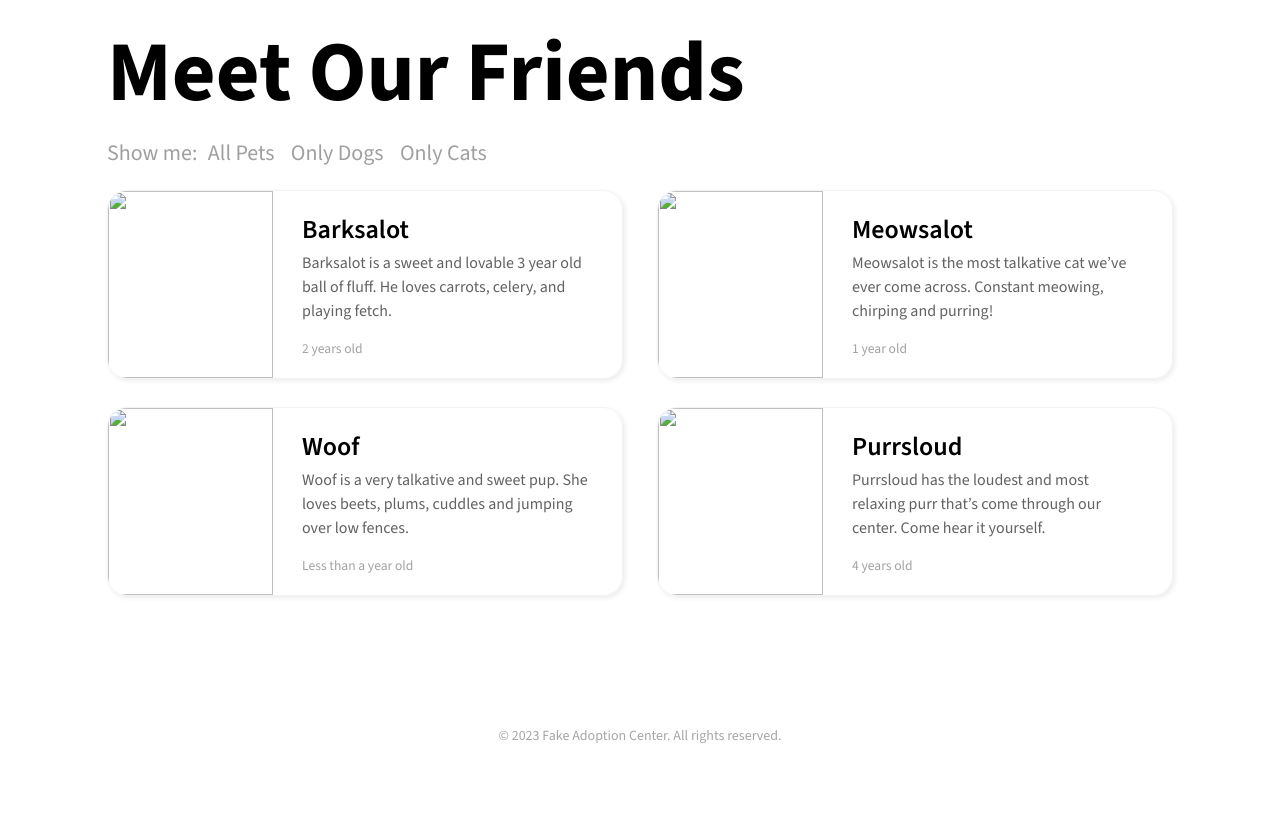
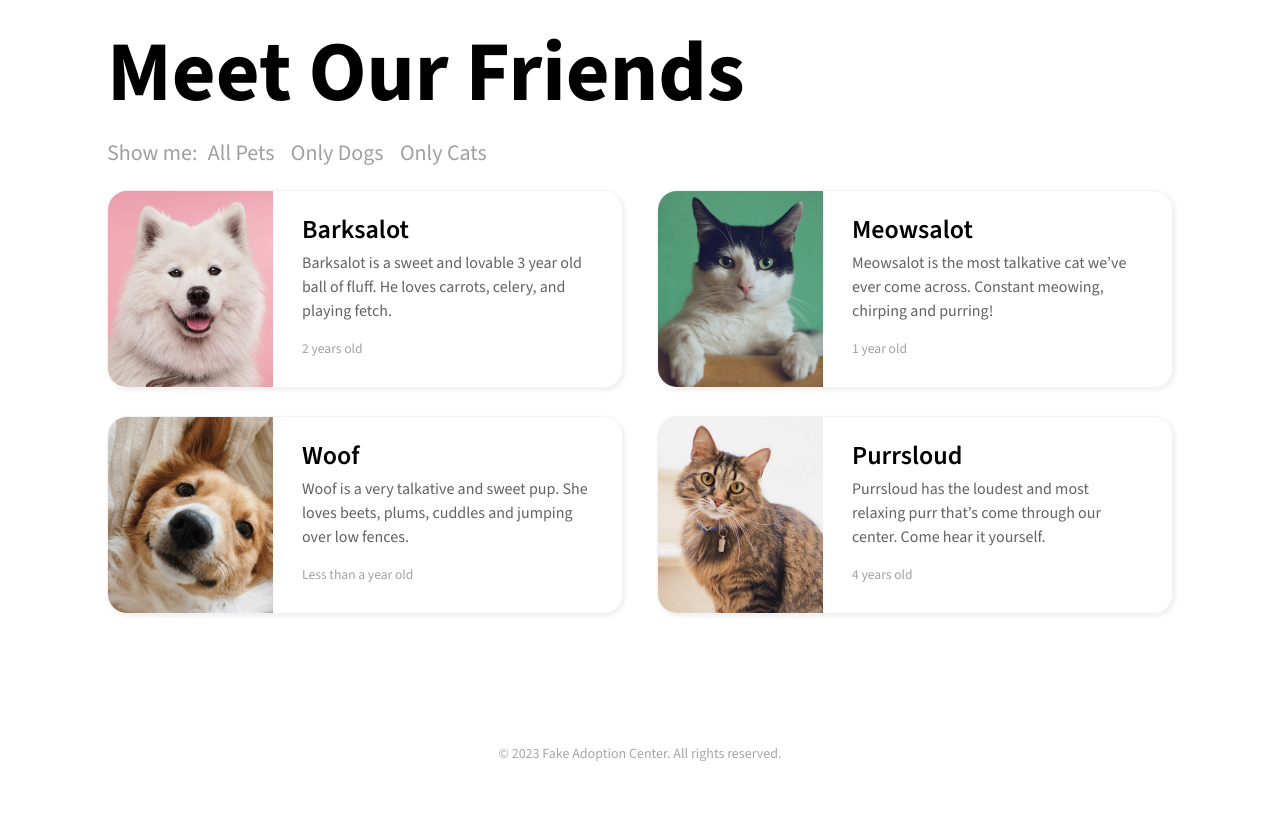
Before and after one commit to ezrathon/pet-adoption, a plain HTML site: page index.html in a window 1280 px wide. Shown: the part 1152-1980 px from the top of the page. Drawn offline with nearby package versions, Linux system fonts and the light colour scheme; the site is published under a folder, as on GitHub Pages, so addresses that start at the root find nothing.

Commit message:
Second commit

```diff
--- a/index.html
+++ b/index.html
@@ -111,7 +111,7 @@
             </div>
 
             <div class="pet-card-photo">
-              <img src="/images/dog1.jpg" alt="">
+              <img src="images/dog1.jpg" alt="">
             </div>
 
           </div>
@@ -125,7 +125,7 @@
             </div>
 
             <div class="pet-card-photo">
-              <img src="/images/cat1.jpg" alt="">
+              <img src="images/cat1.jpg" alt="">
             </div>
 
           </div>
@@ -139,7 +139,7 @@
             </div>
 
             <div class="pet-card-photo">
-              <img src="/images/dog2.jpg" alt="">
+              <img src="images/dog2.jpg" alt="">
             </div>
 
           </div>
@@ -153,7 +153,7 @@
             </div>
 
             <div class="pet-card-photo">
-              <img src="/images/cat2.jpg" alt="">
+              <img src="images/cat2.jpg" alt="">
             </div>
 
           </div>
```
